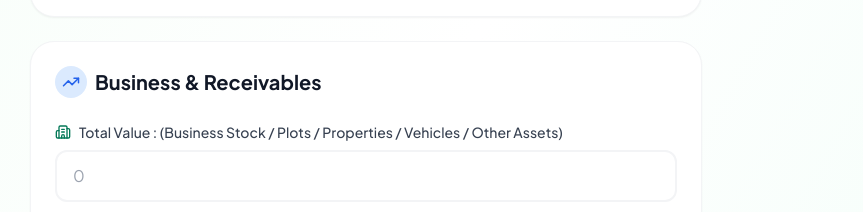
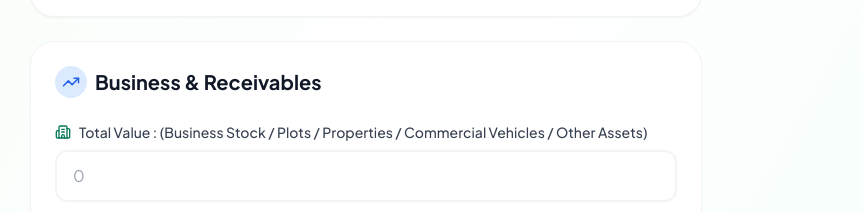
Before and after one commit to ziauddin14/Zakat-MS-Final-Hackathone-, a React (Vite) app in the folder frontend/: page /zakat-calculator in a window 1280 px wide. Shown: the part 1240-1452 px from the top of the page, without its empty margins (98-961 px from the left). Built offline with nearby package versions, Linux system fonts and the light colour scheme; no server answers.

Commit message:
fix text

```diff
--- a/frontend/src/pages/ZakatCalculator.jsx
+++ b/frontend/src/pages/ZakatCalculator.jsx
@@ -614,7 +614,7 @@ const ZakatCalculator = () => {
               <div className="space-y-4">
                 <InputField
                   icon={Building2}
-                  label="Total Value : (Business Stock / Plots / Properties / Vehicles / Other Assets)"
+                  label="Total Value : (Business Stock / Plots / Properties / Commercial Vehicles / Other Assets)"
                   inputRef={businessStockRef}
                   placeholder="0"
                 />
```
